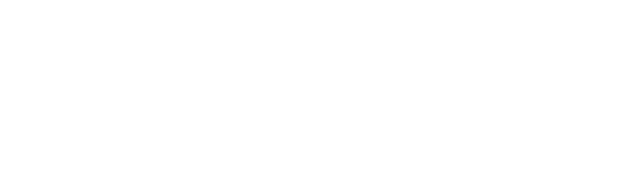
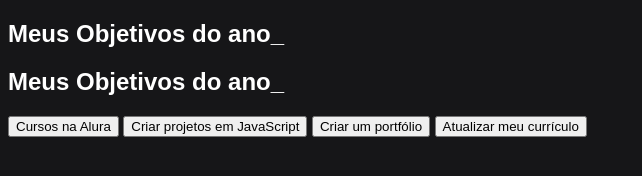
Before and after one commit to Renatinho46/robertinho, a plain HTML site: page index.html in a window 1280 px wide. Shown: the whole page, without its empty margins (0-642 px from the left). Drawn offline with Linux system fonts and the light colour scheme.

Commit message:
Add files via upload

```diff
--- a/index.html
+++ b/index.html
@@ -0,0 +1,41 @@
+<!DOCTYPE html>
+<html lang="pt-br">
+<head>
+  <meta charset="UTF-8">
+  <meta name="viewport" content="width=device-width, initial-scale=1.0">
+  <title>Meus objetivos do ano</title>
+</head>
+<body>
+
+</body>
+</html>
+<!-- código omitido -->
+<body>
+        <section class="conteudo-principal"></section>
+        </body>
+        </html>
+        <body>
+                    <section class="conteudo-principal"></section>
+                                <h2 class="titulo-principal">Meus Objetivos do ano_</h2>
+                                </body>
+                                </html>
+<body>
+      <section class="conteudo-principal">
+          <h2 class="titulo-principal">Meus Objetivos do ano_</h2>
+              <div class="botoes">
+                    <button class="botao">Cursos na Alura</button>
+                          <button class="botao">Criar projetos em JavaScript</button>
+                                <button class="botao">Criar um portfólio</button>
+                                      <button class="botao">Atualizar meu currículo</button>
+                                          </div>
+                                            </section>
+                                            </body>
+                                            </html>
+<!DOCTYPE html>
+<html lang="pt-br">
+<head>
+  <meta charset="UTF-8">
+    <meta name="viewport" content="width=device-width, initial-scale=1.0">
+      <title>Meus objetivos do ano</title>
+          <link rel="stylesheet" href="style.css">
+          </head>
--- a/style.css
+++ b/style.css
@@ -8,3 +8,24 @@
     <style>
     @import url('https://fonts.googleapis.com/css2?family=Chakra+Petch:wght@400;700&display=swap')
     </style>
+    body{
+            background-color: var(--cor-de-fundo);
+            }
+
+    }
+    @import url('https://fonts.googleapis.com/css?family=Chakra+Petch:wght@400;700&display=swap');
+
+    :root {
+      --cor-de-fundo: #161618;
+        --verde: #6FFF57;
+          --branco: #FFFFFF;
+            --botao-ativo: #3A375E;
+              --botao-inativo: rgba(58, 55, 94, 0.5);
+                --texto-fundo: rgba(58, 55, 94, 0.3);
+                }
+
+                body {
+                  background-color: var(--cor-de-fundo);
+                    color: var(--branco);
+                      font-family: 'Chakra Petch', sans-serif;
+                      }
```
